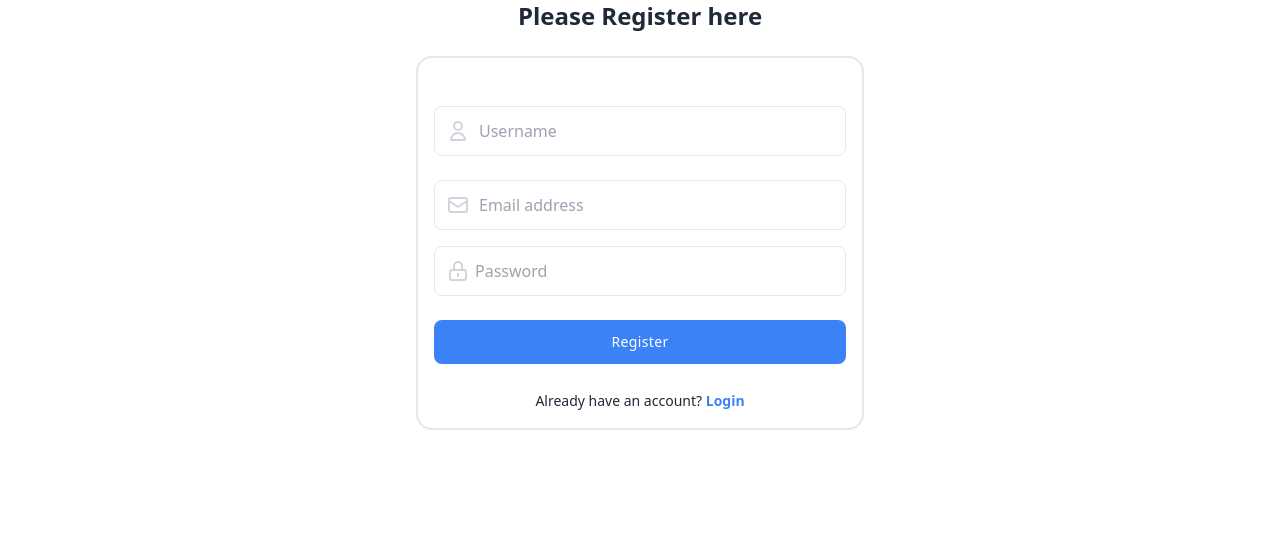
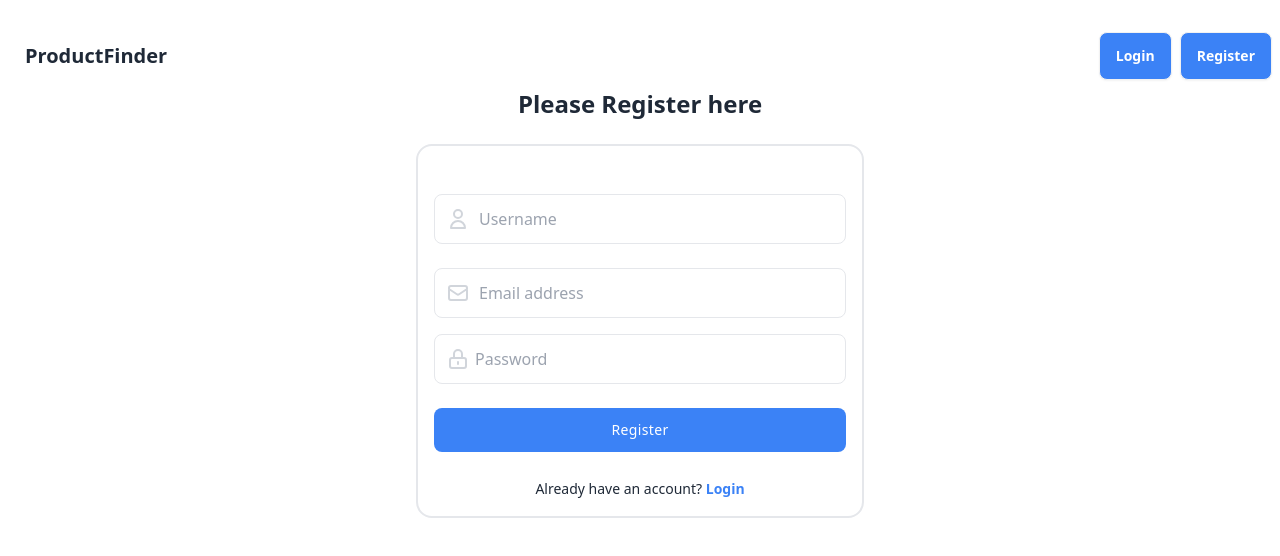
Before and after one commit to smsaifurrahman/ProductFinder-client, a React (Vite) app: page /register in a window 1280 px wide. Shown: the top 556 px of the page. Built offline with nearby package versions, Linux system fonts and the light colour scheme; no server answers.

Commit message:
Navbar is added

```diff
--- /dev/null
+++ b/src/Components/Main.jsx
@@ -0,0 +1,20 @@
+import React from 'react';
+import Navbar from './Navbar';
+import { Outlet } from 'react-router-dom';
+
+const Main = () => {
+    return (
+        <div className='container mx-auto mt-6  min-h-[calc(100vh-68px)] px-2 md:px-2 lg:px-0'>
+            {/* Navbar */}
+            <Navbar></Navbar>
+            {/* Outlet */}
+            <div>
+                <Outlet></Outlet>
+
+            </div>
+            {/* <Footer></Footer> */}
+        </div>
+    );
+};
+
+export default Main;
--- /dev/null
+++ b/src/Components/Navbar.jsx
@@ -0,0 +1,82 @@
+/** @format */
+
+import React, { useContext } from "react";
+import { AuthContext } from "../providers/AuthProvider";
+import { Link } from "react-router-dom";
+import { toast } from "react-toastify";
+
+const Navbar = () => {
+    const {logOut, user} = useContext(AuthContext);
+
+
+       //handle Logout
+   const handleLogOut = async () => {
+    try {
+       await logOut();
+       toast.success("You are logged out");
+
+    } catch (err) {
+       toast.error(err.message);
+    }
+ };
+
+   return (
+      <div className="navbar bg-base-100">
+         <div className="flex-1">
+            <a className="btn btn-ghost text-xl">ProductFinder</a>
+         </div>
+         <div className="navbar-end">
+            {user ? (
+               <div className="dropdown dropdown-end">
+                  <div
+                     tabIndex={0}
+                     role="button"
+                     className="btn btn-ghost btn-circle avatar"
+                  >
+                     <div className="w-10 rounded-full">
+                        <img
+                           title={user?.displayName}
+                           referrerPolicy="no-referrer"
+                           alt="Tailwind CSS Navbar component"
+                         src="https://img.daisyui.com/images/stock/photo-1534528741775-53994a69daeb.webp"
+                        />
+                     </div>
+                  </div>
+                  <ul
+                     tabIndex={0}
+                     className="menu menu-sm dropdown-content mt-3 z-[10] p-2 shadow bg-base-100 rounded-box w-48"
+                  >
+                     <li className="ml-3 text-xl font-bold">
+                        {user?.displayName}
+                     </li>
+
+
+                     <li onClick={handleLogOut}>
+                        <Link
+
+                           className=" text-xl font-sans justify-between"
+                        >
+                           Logout
+                        </Link>
+                     </li>
+                  </ul>
+               </div>
+            ) : (
+               <>
+                  {" "}
+                  <Link to={"/login"}>
+                     {" "}
+                     <button className="btn bg-blue-500 hover:bg-blue-700 text-white font-bold mr-2">Login</button>{" "}
+                  </Link>
+                  <Link to={"/register"}>
+                     {" "}
+                     <button className="btn bg-blue-500 hover:bg-blue-700 text-white font-bold">Register</button>{" "}
+                  </Link>
+               </>
+            )}
+         </div>
+      </div>
+   );
+};
+
+export default Navbar;
--- /dev/null
+++ b/src/Pages/Home.jsx
@@ -0,0 +1,16 @@
+import React from 'react';
+import { Outlet } from 'react-router-dom';
+
+const Home = () => {
+    return (
+        <div>
+            <h2 className='text-3xl text-center' >Welcome to ProductFinder</h2>
+
+            <div>
+                {/* <Outlet></Outlet> */}
+            </div>
+        </div>
+    );
+};
+
+export default Home;
--- a/src/Pages/Register.jsx
+++ b/src/Pages/Register.jsx
@@ -133,7 +133,7 @@ const Register = () => {
 
                   <div className="mt-6 text-center ">
                      <Link
-                        to={"/"}
+                        to={"/login"}
                         href="#"
                         className="text-sm  hover:underline dark:text-blue-400"
                      >
```
Also changed, not shown: src/Routes/Routes.jsx (+18 -1 lines).
